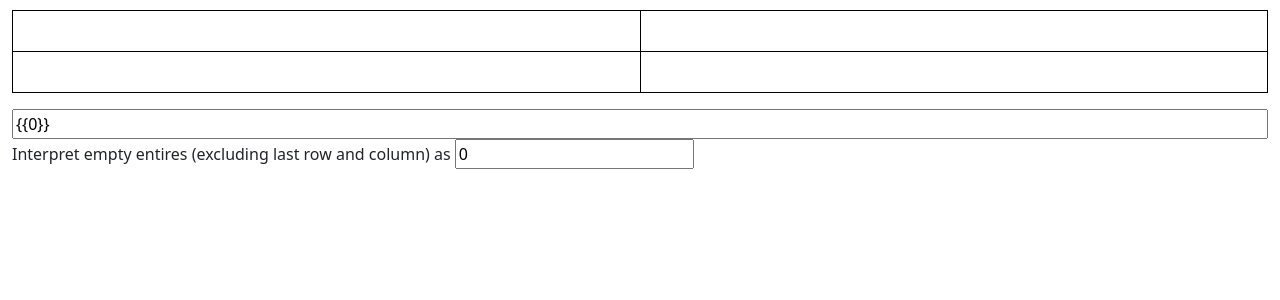
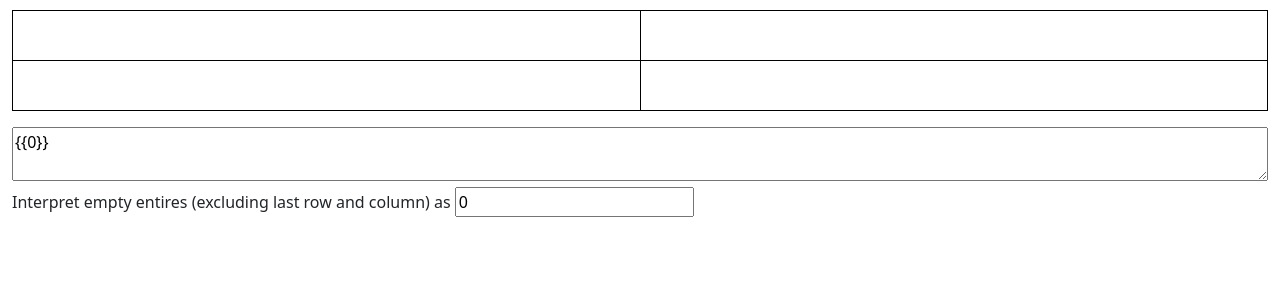
Before and after one commit to andrewctam/matrix-gen, a React (Create React App) app: page / in a window 1280 px wide. Shown: the top 300 px of the page. Built offline with nearby package versions, Linux system fonts and the light colour scheme.

Commit message:
Fix row/col bug

```diff
--- a/public/index.html
+++ b/public/index.html
@@ -20,18 +20,28 @@
 </html>
 
 <style>
-  .table {
+  table {
     margin-top: 10px;
     width: 100%;
   }
 
   tr {
     border: 1px solid black;
+    margin: 0;
+    padding: 0;
   }
   td {
     padding: 0;
     margin: 0;
-    max-width: 50px;
+    max-width: 50px
+
+  }
+
+  .table>:not(caption)>*>* {
+    padding: 0;
+    margin: 0;
+    height: 50px;
+
   }
 
   td > input {
@@ -41,6 +51,7 @@
     border: none;
     padding: 0;
     margin: 0;
+    text-align: center;
   }
 
   .output {
--- a/src/App.js
+++ b/src/App.js
@@ -1,10 +1,125 @@
 import React from 'react';
+import Row from './Row.js';
 
 class App extends React.Component {
     constructor(props) {
         super(props)
         this.state = {matrix: [["", ""], ["", ""]], sparseVal: "0"}
     }
+    render() {
+        var matrixTable = this.state.matrix.map((x, i) => <Row  rows = {this.state.matrix.length}
+                                                                cols = {this.state.matrix[0].length}
+                                                                tryToDelete = {this.tryToDelete}
+                                                                addRows = {this.addRows}
+                                                                addCols = {this.addCols}
+                                                                updateEntry = {this.updateEntry}
+                                                                boxes={x} row = {i} />)
+        return (
+        <div>
+            <table className = "table table-bordered table-hover" >
+                <tbody>
+                    {matrixTable}
+                </tbody>
+            </table>
+        <textarea readonly className="output" value = {this.matrixToString(this.state.matrix)} />
+        <p>Interpret empty entires (excluding last row and column) as <ParameterInput defaultVal = {0} id={0} updateParameter={this.updateParameter}/></p>
+        </div>)
+    }
+
+    handleFocus = (e) => {
+        e.target.select();
+    }
+
+    tryToDelete = (row, col) => {
+        var temp = this.state.matrix;
+        var toDelete = true;
+
+        //{{1,1,1,1},
+        // {0,0,0,0}, row
+        // {1,1,1,1}}
+        //Try to Delete an Empty Row
+        console.log(col)
+        for (var i = 0; i < this.state.matrix[0].length; i++) {
+            if (this.state.matrix[row][i] !== "") {
+                toDelete = false;
+                break;
+            }
+
+        }
+        if (toDelete)
+            temp.splice(row, 1);
+
+
+
+       //      col
+        //{{1,1,0,1},
+        // {1,1,0,1},
+        // {1,1,0,1}}
+        var toDelete = true;
+        for (var i = 0; i < this.state.matrix.length; i++) {
+            if (this.state.matrix[i][col] !== ""){
+                toDelete = false;
+                break;
+            }
+        }
+
+        if (toDelete)
+            for (var i = 0; i < temp.length; i++) {
+                temp[i].splice(col, 1); //delete cols
+            }
+
+
+
+
+
+
+        this.setState({matrix: temp, sparseVal: this.state.sparseVal});
+
+    }
+
+
+    updateEntry = (i, j, val) => {
+        var temp = this.state.matrix;
+        temp[i][j] = val;
+
+        this.setState({matrix: temp, sparseVal: this.state.sparseVal});
+    }
+
+    addCols = (num) => {
+        var temp = this.state.matrix;
+        for (var i = 0; i < temp.length; i++) {
+            for (var j = 0; j < num; j++)
+                temp[i].push("")
+        }
+
+        this.setState({matrix: temp, sparseVal: this.state.sparseVal});
+    }
+
+    addRows = (num) => {
+        var emptyRow = [];
+        for (var i = 0; i < this.state.matrix[0].length; i++) {
+            emptyRow.push("");
+        }
+
+        var temp = this.state.matrix;
+        for (var i = 0; i < num; i++) {
+            temp.push(emptyRow)
+        }
+
+        this.setState({matrix: temp, sparseVal: this.state.sparseVal});
+    }
+
+    updateParameter = (i, updated) => {
+        switch (i) {
+            case 0:
+                this.setState({matrix: this.state.matrix, sparseVal: updated});
+                break;
+
+            default: break;
+
+        }
+    }
+
     matrixToString() {
         var start = "{";
         var end = "}";
@@ -33,127 +148,10 @@ class App extends React.Component {
         return result + end;
 
     }
-    render() {
-        var matrixTable = this.state.matrix.map((x, i) => <Row  rows = {this.state.matrix[0].length}
-                                                                cols = {this.state.matrix.length}
-                                                                addRows = {this.addRows}
-                                                                addCols = {this.addCols}
-                                                                updateEntry = {this.updateEntry}
-                                                                boxes={x} col = {i} />)
-        return (
-        <div>
-            <table className = "table table-bordered table-hover" >
-                <tbody>
-                    {matrixTable}
-                </tbody>
-            </table>
-        <input className="output" value = {this.matrixToString(this.state.matrix)} />
-        <p>Interpret empty entires (excluding last row and column) as <ParameterInput defaultVal = {0} id={0} updateParameter={this.updateParameter}/></p>
-        </div>)
-    }
-
-    updateEntry = (i, j, val) => {
-        var temp = this.state.matrix;
-        temp[i][j] = val;
-
-        this.setState({matrix: temp, sparseVal: this.state.sparseVal});
-    }
-
-    addRows = (num) => {
-        var temp = this.state.matrix;
-        for (var i = 0; i < temp.length; i++) {
-            for (var j = 0; j < num; j++)
-                temp[i].push("")
-        }
-
-        this.setState({matrix: temp, sparseVal: this.state.sparseVal});
-    }
-
-    addCols = (num) => {
-        var emptyCol = [];
-        for (var i = 0; i < this.state.matrix[0].length; i++) {
-            emptyCol.push("");
-        }
-
-        var temp = this.state.matrix;
-        for (var i = 0; i < num; i++) {
-            temp.push(emptyCol)
-        }
-
-        this.setState({matrix: temp, sparseVal: this.state.sparseVal});
-    }
-
-    updateParameter = (i, updated) => {
-        switch (i) {
-            case 0:
-                this.setState({matrix: this.state.matrix, sparseVal: updated});
-                break;
-
-            default: break;
-
-        }
-    }
 }
 
-class Row extends React.Component {
-    render() {
-        return <tr>{this.props.boxes.map((x, i) => <Box addRows = {this.props.addRows}
-                                                    addCols = {this.props.addCols}
-                                                    rows = {this.props.rows}
-                                                    cols = {this.props.cols}
-                                                    updateEntry = {this.props. updateEntry}
-                                                    num={x}
-                                                    col = {this.props.col}
-                                                    row = {i} />)}</tr>
-    }
-}
-
-class Box extends React.Component {
-    render() {
-        if (this.props.cols === (this.props.col + 1) && this.props.rows === (this.props.row + 1))
-            return <td><input id = {this.props.row + ":" + this.props.col}
-            onChange = {this.handleAddBoth} value={this.props.num} /></td>
-
-        if (this.props.cols === (this.props.col + 1))
-            return <td><input id = {this.props.row + ":" + this.props.col}
-            onChange = {this.handleAddCol} value={this.props.num} /></td>
 
 
-        if (this.props.rows === (this.props.row + 1))
-            return <td><input id = {this.props.row + ":" + this.props.col}
-            onChange = {this.handleAddRow} value={this.props.num} /></td>
-
-        else
-            return <td><input id = {this.props.row + ":" + this.props.col}
-            onChange = {this.handleChange} value={this.props.num} /></td>
-
-
-    }
-
-    handleChange = (e) => {
-        this.props.updateEntry(this.props.col, this.props.row, e.target.value);
-    }
-
-    handleAddRow = (e) => {
-        this.props.addRows(1);
-        this.props.updateEntry(this.props.col, this.props.row, e.target.value);
-
-    }
-
-    handleAddCol = (e) => {
-        this.props.addCols(1);
-        this.props.updateEntry(this.props.col, this.props.row, e.target.value);
-
-    }
-
-    handleAddBoth = (e) => {
-        this.props.addCols(1);
-        this.props.addRows(1);
-        this.props.updateEntry(this.props.col, this.props.row, e.target.value);
-
-    }
-
-}
 
 class ParameterInput extends React.Component {
     render() {
--- /dev/null
+++ b/src/Box.js
@@ -0,0 +1,79 @@
+import React from 'react';
+
+class Box extends React.Component {
+    render() {
+        if (this.props.cols === (this.props.col + 1) && this.props.rows === (this.props.row + 1))
+            return <td><input key = {this.props.row + ":" + this.props.col} id = {this.props.row + ":" + this.props.col} onKeyDown = {this.handleKeyDown}
+            onChange = {this.handleAddBoth} value={this.props.num} /></td>
+
+
+
+        if (this.props.cols === (this.props.col + 1))
+            return <td><input key = {this.props.row + ":" + this.props.col} id = {this.props.row + ":" + this.props.col} onKeyDown = {this.handleKeyDown}
+            onChange = {this.handleAddCol} value={this.props.num} /></td>
+
+
+
+
+        if (this.props.rows === (this.props.row + 1))
+            return <td><input key = {this.props.row + ":" + this.props.col} id = {this.props.row + ":" + this.props.col} onKeyDown = {this.handleKeyDown}
+            onChange = {this.handleAddRow} value={this.props.num} /></td>
+
+
+
+
+        else
+            return <td><input key = {this.props.row + ":" + this.props.col} id = {this.props.row + ":" + this.props.col} onKeyDown = {this.handleKeyDown}
+            onChange = {this.handleChange} value={this.props.num} /></td>
+
+
+    }
+
+    handleChange = (e) => {
+        this.props.updateEntry(this.props.row, this.props.col, e.target.value);
+    }
+
+    handleAddRow = (e) => {
+        this.props.addRows(1);
+        this.props.updateEntry(this.props.row, this.props.col, e.target.value);
+
+    }
+
+    handleAddCol = (e) => {
+        this.props.addCols(1);
+        this.props.updateEntry(this.props.row, this.props.col, e.target.value);
+
+    }
+
+    handleAddBoth = (e) => {
+        this.props.addCols(1);
+        this.props.addRows(1);
+        this.props.updateEntry(this.props.row, this.props.col, e.target.value);
+
+    }
+
+
+
+
+    handleKeyDown = (e) => {
+        if (e.keyCode === 8 && e.target.value === "") {
+           this.props.tryToDelete(this.props.row, this.props.col);
+        }
+        else if (e.keyCode === 37 && this.props.col !== 0) { //left
+            document.getElementById((this.props.row)+ ":" + (this.props.col - 1) ).focus();
+
+        } else if (e.keyCode === 39 && this.props.col !== this.props.cols - 1) { //right
+            document.getElementById((this.props.row)+ ":" + (this.props.col + 1) ).focus();
+
+        } else if (e.keyCode === 40 && this.props.row !== this.props.rows - 1) { //down
+            document.getElementById((this.props.row + 1)+ ":" + (this.props.col) ).focus();
+
+        } else if (e.keyCode === 38 && this.props.row !== 0) { //up
+            document.getElementById((this.props.row - 1)+ ":" + (this.props.col) ).focus();
+
+        }
+
+    }
+
+}
+export default Box;
--- /dev/null
+++ b/src/Row.js
@@ -0,0 +1,18 @@
+import React from 'react';
+import Box from './Box.js';
+
+
+class Row extends React.Component {
+    render() {
+        return <tr>{this.props.boxes.map((x, i) => <Box addRows = {this.props.addRows}
+                                                    addCols = {this.props.addCols}
+                                                    tryToDelete = {this.props.tryToDelete}
+                                                    rows = {this.props.rows}
+                                                    cols = {this.props.cols}
+                                                    updateEntry = {this.props. updateEntry}
+                                                    num={x}
+                                                    row = {this.props.row}
+                                                    col = {i} />)}</tr>
+    }
+}
+export default Row;
```
